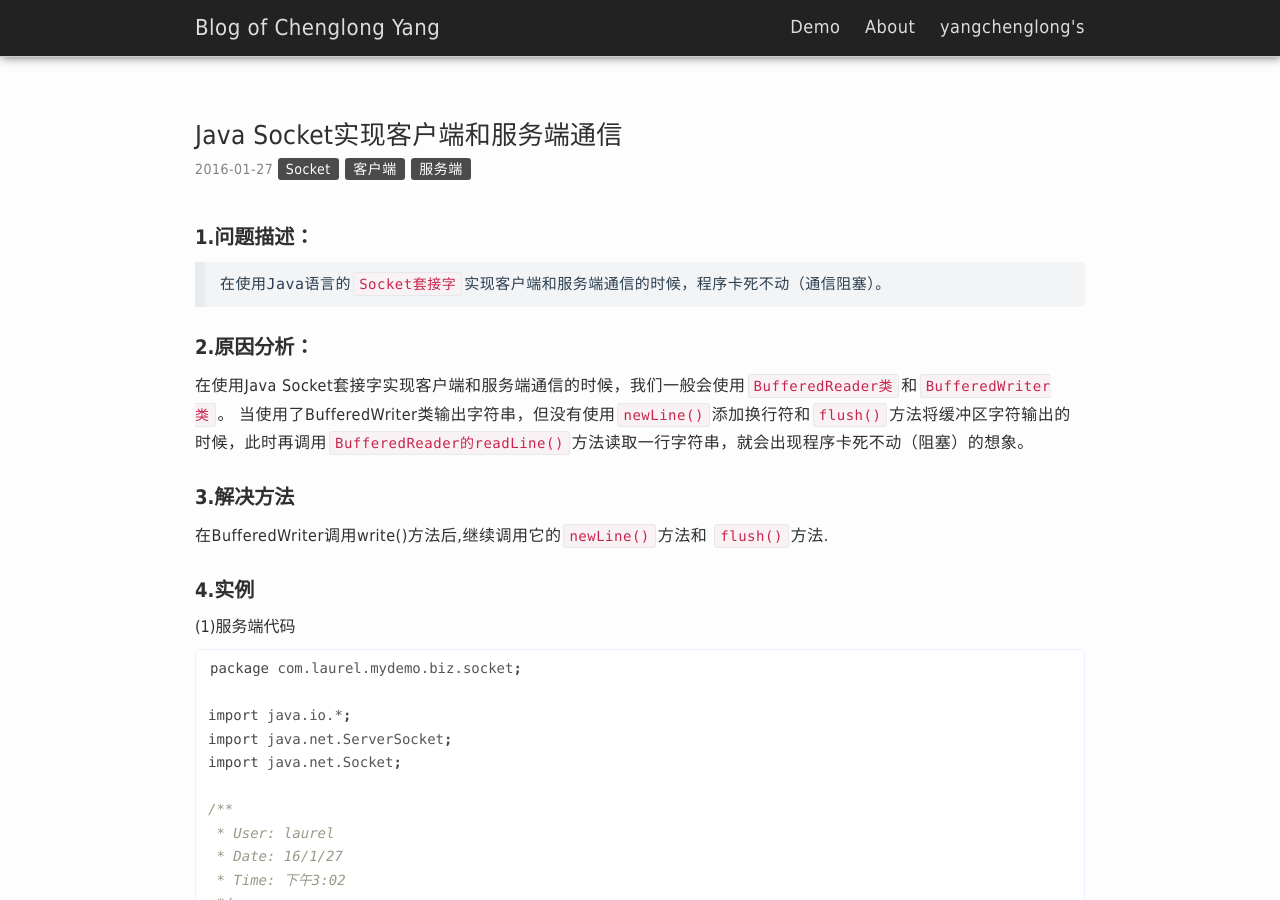
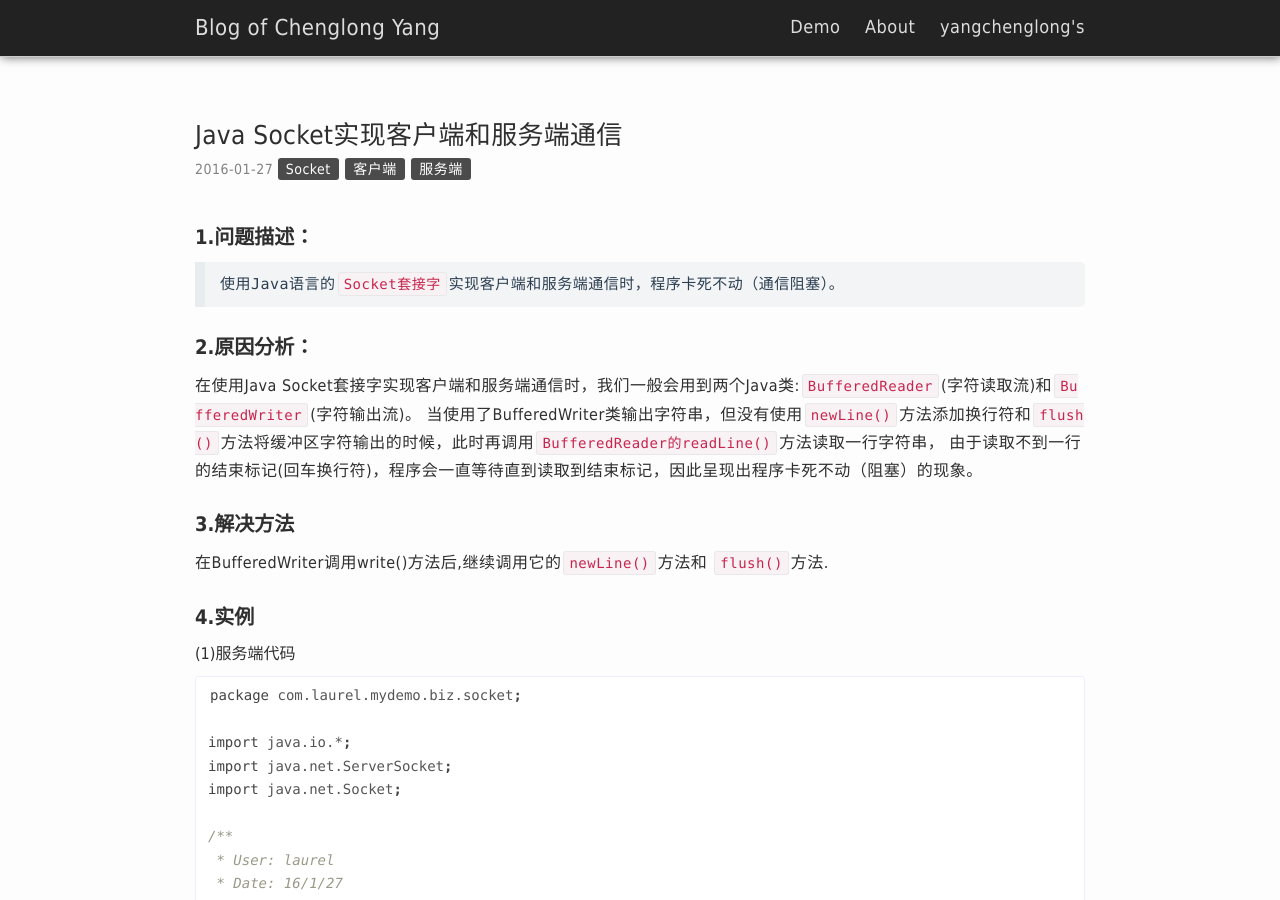
Before and after one commit to laurelyoung/laurelyoung.github.io, a Jekyll site: the page built from _posts/2016-01-27-Java Socket实现客户端和服务端通信.md, in a window 1280 px wide and 900 px high. Built offline with Jekyll 4.4.1, drawn with Linux system fonts in a browser that asks for light colours; Markdown is read by kramdown in place of the engine named in the settings; comment, search, counter and statistics services are not loaded.

Commit message:
modify some words

```diff
--- a/_posts/2016-01-27-Java Socket实现客户端和服务端通信.md
+++ b/_posts/2016-01-27-Java Socket实现客户端和服务端通信.md
@@ -10,12 +10,13 @@ categories: [Socket, 客户端, 服务端]
 
 
 ## 1.问题描述：
-> 在使用Java语言的`Socket套接字`实现客户端和服务端通信的时候，程序卡死不动（通信阻塞）。
+> 使用Java语言的`Socket套接字`实现客户端和服务端通信时，程序卡死不动（通信阻塞）。
 
 
 ## 2.原因分析：
-在使用Java Socket套接字实现客户端和服务端通信的时候，我们一般会使用`BufferedReader类`和`BufferedWriter类`。
-当使用了BufferedWriter类输出字符串，但没有使用`newLine()`添加换行符和`flush()`方法将缓冲区字符输出的时候，此时再调用`BufferedReader的readLine()`方法读取一行字符串，就会出现程序卡死不动（阻塞）的想象。
+在使用Java Socket套接字实现客户端和服务端通信时，我们一般会用到两个Java类:`BufferedReader`(字符读取流)和`BufferedWriter`(字符输出流)。
+当使用了BufferedWriter类输出字符串，但没有使用`newLine()`方法添加换行符和`flush()`方法将缓冲区字符输出的时候，此时再调用`BufferedReader的readLine()`方法读取一行字符串，
+由于读取不到一行的结束标记(回车换行符)，程序会一直等待直到读取到结束标记，因此呈现出程序卡死不动（阻塞）的现象。
 
 
 ## 3.解决方法
```
